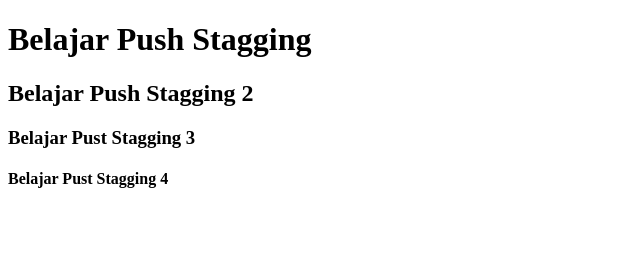
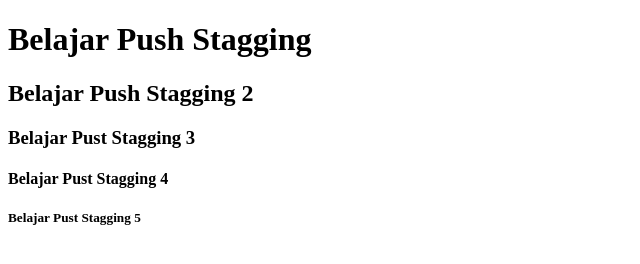
Before and after one commit to daridimas/belajar-niomic, a plain HTML site: page header.html in a window 1280 px wide. Shown: the whole page, without its empty margins (0-640 px from the left). Drawn offline with Linux system fonts and the light colour scheme.

Commit message:
Add Element H5

```diff
--- a/header.html
+++ b/header.html
@@ -9,5 +9,6 @@
     <h2>Belajar Push Stagging 2 </h2>
     <h3>Belajar Pust Stagging 3 </h3>
     <h4>Belajar Pust Stagging 4 </h4>
+    <h5>Belajar Pust Stagging 5 </h5>
   </body>
 </html>
```
